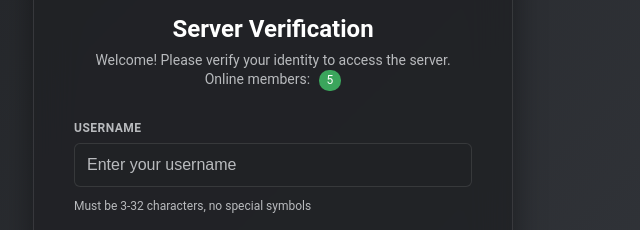
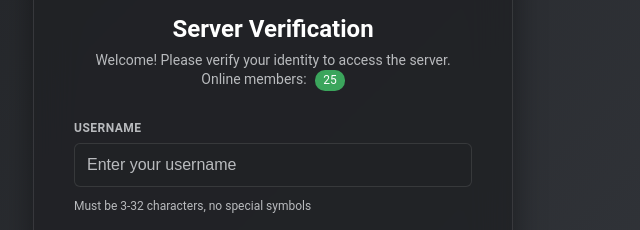
Before and after one commit to Zoesgality/server-verification, a plain HTML site: page index.html in a window 1280 px wide. Shown: the part 205-435 px from the top of the page, 367-1007 px from the left. Drawn offline with Linux system fonts and the light colour scheme.

Commit message:
Update online member count to 25

```diff
--- a/index.html
+++ b/index.html
@@ -193,7 +193,7 @@
             <h1>Server Verification</h1>
             <p class="subtitle">
                 Welcome! Please verify your identity to access the server.<br>
-                <span id="memberCount">Online members: <span class="user-count">5</span></span>
+                <span id="memberCount">Online members: <span class="user-count">25</span></span>
             </p>
         </div>
 
```
